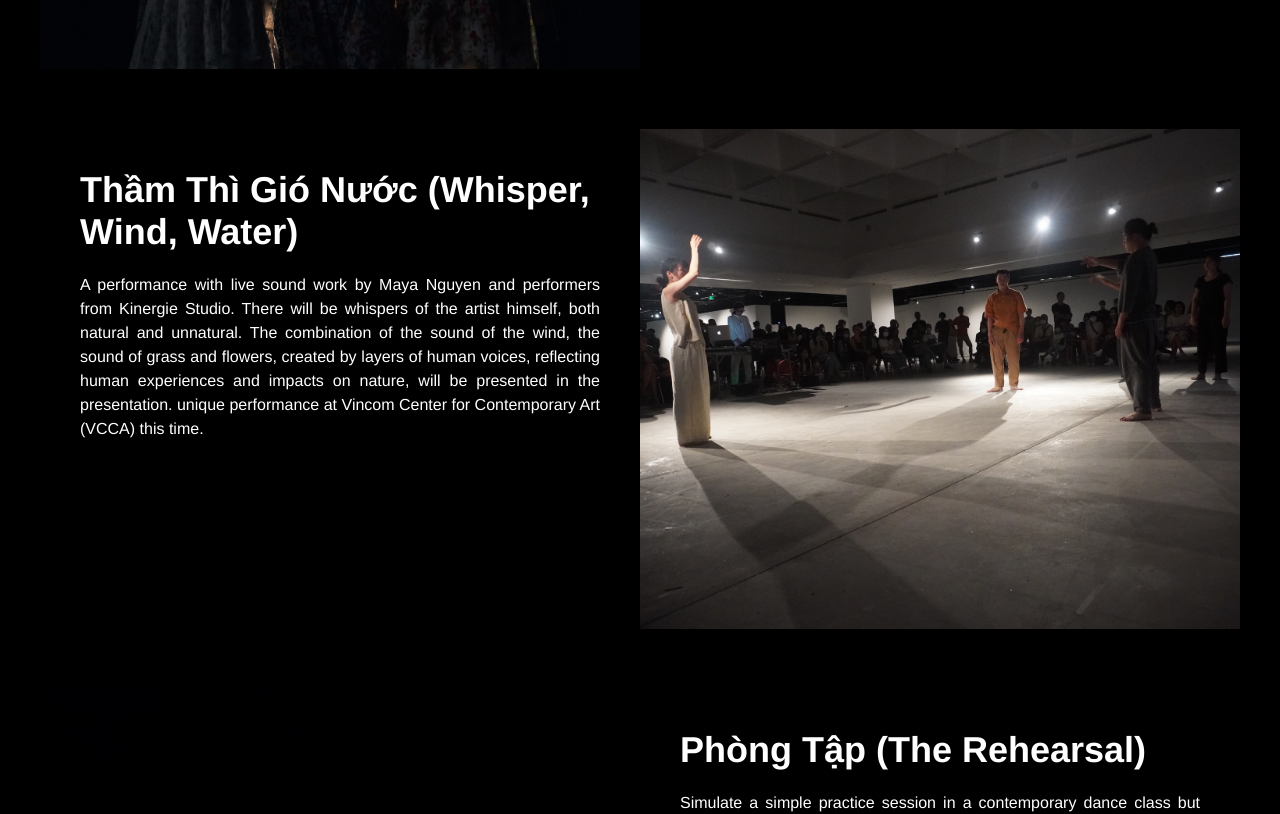
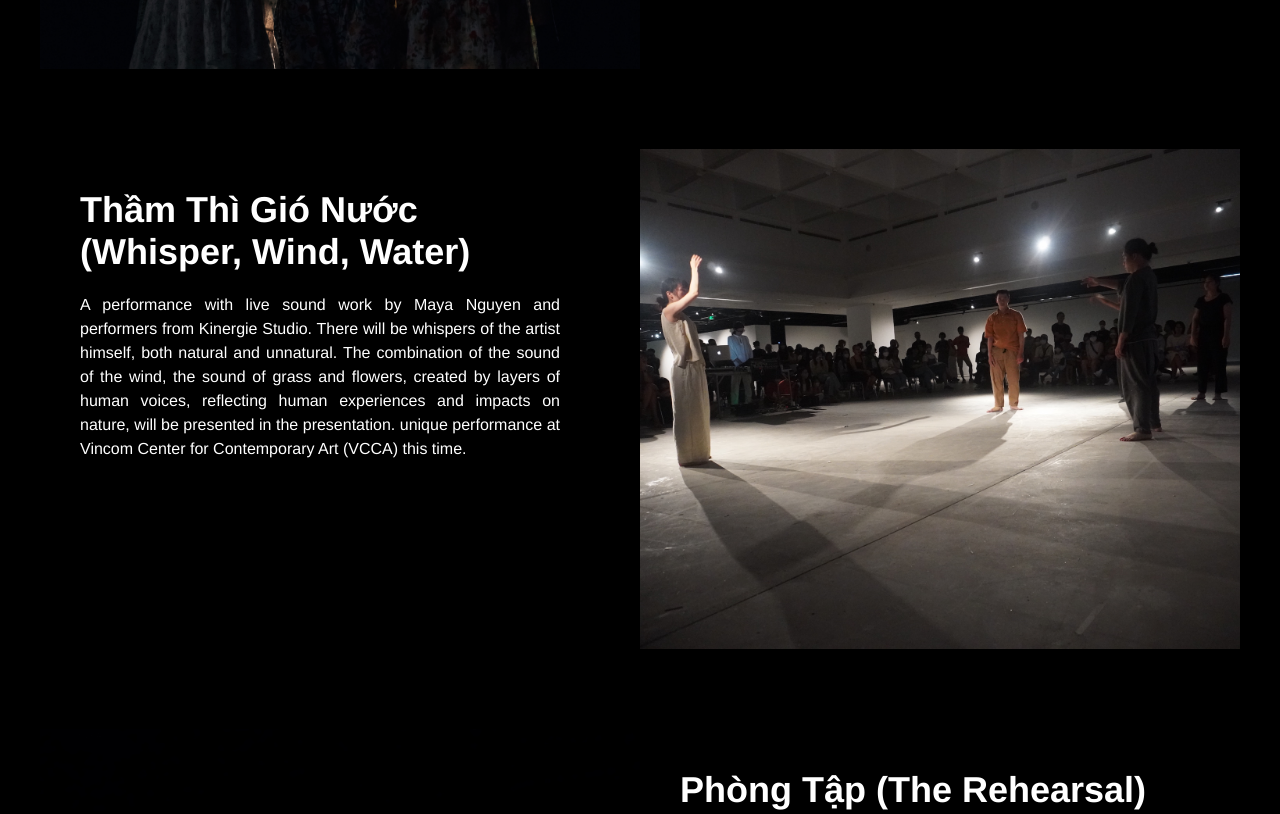
Before and after one commit to hungdoworks/hungdoworks.github.io, a Next.js app: page /choreography in a window 1280 px wide. Shown: the part 600-1414 px from the top of the page. Built offline with nearby package versions, Linux system fonts and the light colour scheme.

Commit message:
Minor tweak on UI

```diff
--- a/src/styles/Performances.module.scss
+++ b/src/styles/Performances.module.scss
@@ -24,7 +24,7 @@
 .performanceList {
     display: flex;
     flex-direction: column;
-    gap: 60px;
+    gap: 80px;
 }
 
 .performanceItem {
@@ -46,7 +46,7 @@
         position: relative;
         width: 50%;
         height: 500px;
-        padding: 40px;
+        padding: 40px 80px 40px 40px;
         display: flex;
         flex-direction: column;
         gap: 20px;
```
